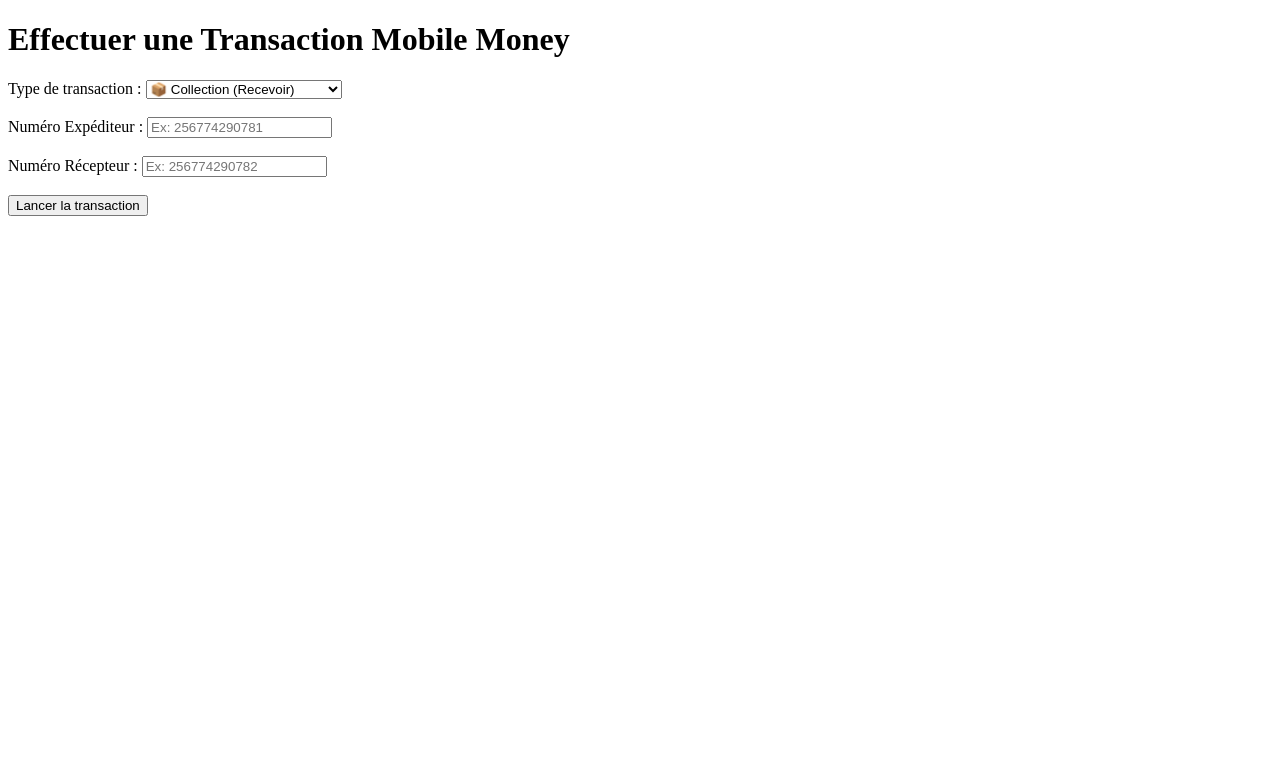
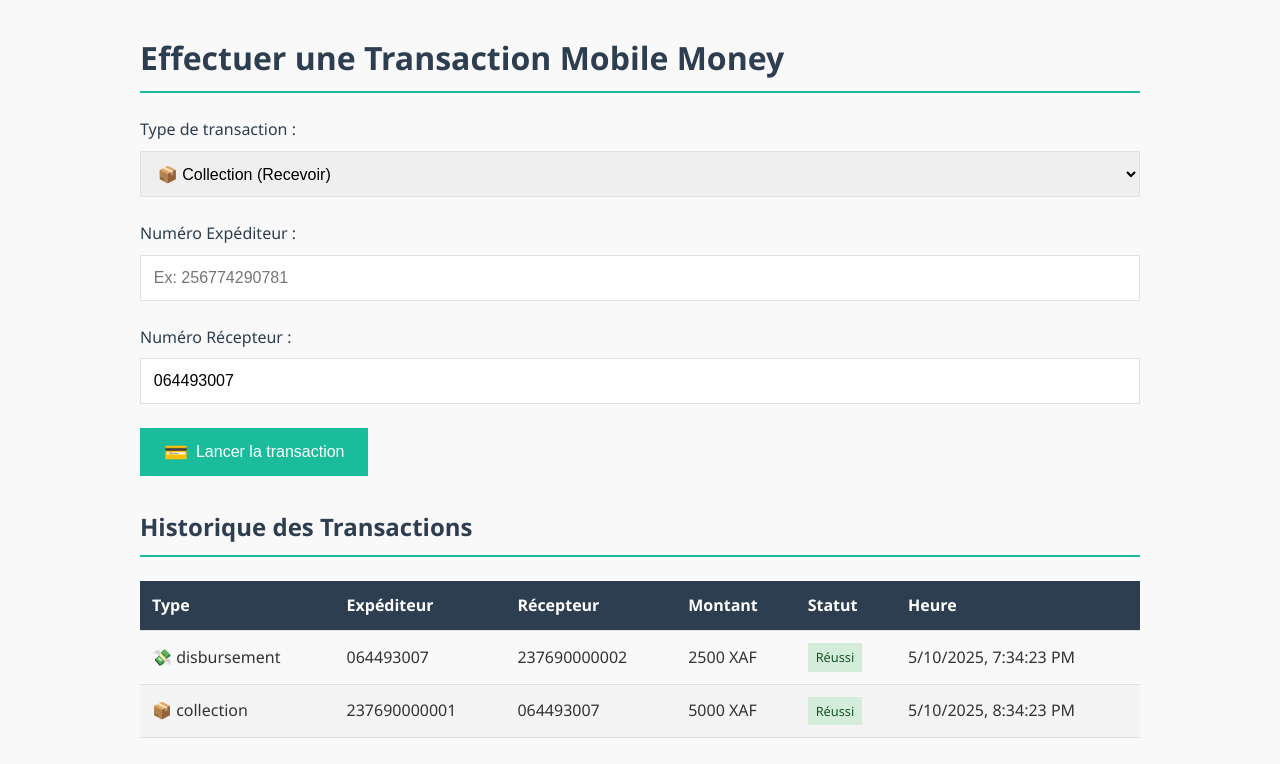
Before and after one commit to Nkounga42/MomoConnect, a plain HTML site: page frontend/index.html in a window 1280 px wide. Drawn offline with Linux system fonts and the light colour scheme; no server answers.

Commit message:
Add files via upload

```diff
--- a/frontend/index.html
+++ b/frontend/index.html
@@ -2,101 +2,73 @@
 <html lang="fr">
 <head>
     <meta charset="UTF-8" />
+    <meta name="viewport" content="width=device-width, initial-scale=1.0" />
     <title>Test Momo API</title>
+    <link rel="stylesheet" href="style.css">
+    <script src="./script.js" defer></script>
 </head>
 <body>
+    <div class="container">
         <h1>Effectuer une Transaction Mobile Money</h1>
 
+        <div class="card">
+            <div class="form-group">
                 <label for="transactionType">Type de transaction :</label>
                 <select id="transactionType" onchange="afficherChamps()">
                     <option value="collection">📦 Collection (Recevoir)</option>
                     <option value="disbursement">💸 Disbursement (Envoyer)</option>
                     <option value="remittance">🌍 Remittance (International)</option>
                 </select>
-    <br /><br />
+            </div>
 
+            <div id="expediteur-container" class="form-group">
                 <label for="expediteur">Numéro Expéditeur :</label>
                 <input type="text" id="expediteur" placeholder="Ex: 256774290781" />
-    <br /><br />
+            </div>
 
+            <div class="form-group">
                 <label for="recepteur">Numéro Récepteur :</label>
                 <input type="text" id="recepteur" placeholder="Ex: 256774290782" />
-    <br /><br />
-
-    <div id="montantSection" style="display:none;">
-      <label for="amount">Montant (optionnel) :</label>
-      <input type="text" id="amount" placeholder="Ex: 2000" />
-      <br /><br />
-
-      <label for="currency">Devise (optionnel) :</label>
-      <input type="text" id="currency" placeholder="Ex: EUR" />
-      <br /><br />
             </div>
 
-    <button onclick="lancerTransaction()">Lancer la transaction</button>
+            <div id="montantSection" class="form-group hidden">
+                <label for="amount">Montant :</label>
+                <div class="currency-selector">
+                    <input type="number" id="amount" placeholder="Ex: 2000" />
+                    <select id="currency" hidden>
+                        <option value="XAF">XAF (Franc CFA)</option>
+                        <option value="XOF">XOF (Franc CFA Ouest)</option>
+                        <option value="USD">USD (Dollar US)</option>
+                        <option value="EUR">EUR (Euro)</option>
+                    </select>
+                </div>
+            </div>
 
-    <script>
-      function afficherChamps() {
-        const type = document.getElementById("transactionType").value;
-        const montantSection = document.getElementById("montantSection");
+            <button class="btn" onclick="lancerTransaction()">
+                <span class="transaction-icon">💳</span> Lancer la transaction
+            </button>
+        </div>
 
-        if (type === "disbursement" || type === "remittance") {
-          montantSection.style.display = "block";
-        } else {
-          montantSection.style.display = "none";
-        }
-      }
+        <h2>Historique des Transactions</h2>
+        <div class="card">
+            <table id="historique">
+                <thead>
+                    <tr>
+                        <th>Type</th>
+                        <th>Expéditeur</th>
+                        <th>Récepteur</th>
+                        <th>Montant</th>
+                        <th>Statut</th>
+                        <th>Heure</th>
+                    </tr>
+                </thead>
+                <tbody>
+                    <!-- Historique des transactions -->
+                </tbody>
+            </table>
+        </div>
+    </div>
 
-      function lancerTransaction() {
-        const type = document.getElementById("transactionType").value;
-        const expediteur = document.getElementById("expediteur").value;
-        const recepteur = document.getElementById("recepteur").value;
-        const amount = document.getElementById("amount").value;
-        const currency = document.getElementById("currency").value;
 
-        if (!expediteur || !recepteur) {
-          alert("🚨 Veuillez remplir les numéros expéditeur et récepteur !");
-          return;
-        }
-
-        let endpoint = "";
-        let payload = {
-          numeroExpediteur: expediteur,
-          numeroRecepteur: recepteur,
-        };
-
-        if (type === "collection") {
-          endpoint = "collection";
-        } else if (type === "disbursement" || type === "remittance") {
-          if (!amount || !currency) {
-            alert("🚨 Veuillez renseigner le montant et la devise !");
-            return;
-          }
-          endpoint = type;
-          payload.amount = amount;
-          payload.currency = currency;
-        }
-
-        fetch(`http://localhost:3000/${endpoint}`, {
-          method: "POST",
-          headers: {
-            "Content-Type": "application/json",
-          },
-          body: JSON.stringify(payload),
-        })
-          .then((response) => response.json())
-          .then((data) => {
-            console.log("✅ Réponse du serveur:", data);
-            alert(data.message || "Transaction réussie !");
-          })
-          .catch((error) => {
-            console.error("❌ Erreur:", error);
-            alert("Erreur durant la transaction");
-          });
-      }
-
-      // Initialiser les champs visibles en fonction de la sélection par défaut
-      afficherChamps();
-    </script>
 </body>
 </html>
--- /dev/null
+++ b/frontend/script.js
@@ -0,0 +1,249 @@
+
+// Variables globales
+let historiqueTransactions = []; // Tableau pour l'historique des transactions
+const userNumber = "064493007"; // Numéro de téléphone de l'utilisateur
+
+// Sélection des éléments DOM
+let type_ = document.getElementById("transactionType");
+let expediteur_ = document.getElementById("expediteur");
+let recepteur_ = document.getElementById("recepteur");
+let amount_ = document.getElementById("amount");
+let currency_ = document.getElementById("currency");
+let expContainer = document.getElementById("expediteur-container");
+let montantSection = document.getElementById("montantSection");
+
+
+async function detectCountryAndCurrency() {
+  try {
+    // 1. Détecter le pays via l'IP (API gratuite)
+    const res = await fetch("https://ipapi.co/json/");
+    const data = await res.json();
+    const country = data.country_name;
+    const countryCode = data.country_code;
+
+    console.log("🌍 Pays détecté :", country);
+
+    // 2. Liste des devises MTN MoMo par pays
+    const mtnCurrencies = {
+      BJ: "XOF", // Bénin
+      CM: "XAF", // Cameroun
+      CI: "XOF", // Côte d'Ivoire
+      CG: "XAF", // Congo-Brazzaville
+      SZ: "SZL", // Eswatini
+      GH: "GHS", // Ghana
+      GN: "GNF", // Guinée
+      GW: "XOF", // Guinée-Bissau
+      LR: "LRD", // Liberia
+      NG: "NGN", // Nigeria
+      RW: "RWF", // Rwanda
+      UG: "UGX", // Ouganda
+      ZM: "ZMW", // Zambie
+      AF: "AFN", // Afghanistan
+    };
+
+    // 3. Trouver la devise selon le pays
+    const currency = mtnCurrencies[countryCode];
+
+    console.log("💱 Devise MTN MoMo :", currency);
+    document.getElementById("currency").value = currency;
+    return currency;
+  } catch (error) {
+    console.error("❌ Erreur lors de la détection :", error);
+    return "XAF"; // Devise par défaut en cas d'erreur
+  }
+}
+
+
+// Fonction pour afficher/masquer les champs en fonction du type de transaction
+function afficherChamps() {
+  const type = type_.value;
+
+  // Gestion des champs en fonction du type de transaction
+  if (type === "collection") {
+    recepteur_.value = userNumber;
+    expediteur_.value = "";
+    montantSection.classList.add("hidden");
+  } else if (type === "disbursement") {
+    expediteur_.value = userNumber;
+    recepteur_.value = "";
+    montantSection.classList.remove("hidden");
+  } else if (type === "remittance") {
+    expediteur_.value = "";
+    recepteur_.value = "";
+    montantSection.classList.remove("hidden");
+  }
+}
+
+// Fonction pour ajouter une transaction à l'historique
+function ajouterHistorique(transaction) {
+  historiqueTransactions.unshift(transaction); // Ajout au début du tableau
+
+  const tbody = document.getElementById("historique").querySelector("tbody");
+  const row = document.createElement("tr");
+
+  // Déterminer le badge de statut
+  let statusBadge = "";
+  if (transaction.status === "COMPLETED") {
+    statusBadge = `<span class="status-badge status-success">Réussi</span>`;
+  } else if (transaction.status === "PENDING") {
+    statusBadge = `<span class="status-badge status-pending">En cours</span>`;
+  } else {
+    statusBadge = `<span class="status-badge status-error">Échoué</span>`;
+  }
+
+  row.innerHTML = `
+                <td>${getTransactionIcon(transaction.type)} ${
+    transaction.type
+  }</td>
+                <td>${transaction.numeroExpediteur}</td>
+                <td>${transaction.numeroRecepteur}</td>
+                <td>${
+                  transaction.amount
+                    ? transaction.amount + " " + transaction.currency
+                    : "N/A"
+                }</td>
+                <td>${statusBadge}</td>
+                <td>${new Date(
+                  transaction.transactionTime
+                ).toLocaleString()}</td>
+            `;
+
+  // Ajouter au début du tableau
+  if (tbody.firstChild) {
+    tbody.insertBefore(row, tbody.firstChild);
+  } else {
+    tbody.appendChild(row);
+  }
+}
+
+// Fonction pour obtenir l'icône de transaction
+function getTransactionIcon(type) {
+  switch (type) {
+    case "collection":
+      return "📦";
+    case "disbursement":
+      return "💸";
+    case "remittance":
+      return "🌍";
+    default:
+      return "💳";
+  }
+}
+
+// Fonction pour lancer une transaction
+async function lancerTransaction() {
+  const type = type_.value;
+  const expediteur = expediteur_.value;
+  const recepteur = recepteur_.value;
+  const amount = amount_.value;
+  const currency = await detectCountryAndCurrency();
+
+  // Validation des champs
+  if (!expediteur || !recepteur) {
+    alert("🚨 Veuillez remplir les numéros expéditeur et récepteur !");
+    return;
+  }
+
+  if (
+    (type === "disbursement" || type === "remittance") &&
+    (!amount || isNaN(amount))
+  ) {
+    alert("🚨 Veuillez renseigner un montant valide !");
+    return;
+  }
+
+  let endpoint = "";
+  let payload = {
+    numeroExpediteur: expediteur,
+    numeroRecepteur: recepteur,
+  };
+
+  if (type === "collection") {
+    endpoint = "collection";
+  } else if (type === "disbursement" || type === "remittance") {
+    endpoint = type;
+    payload.amount = parseFloat(amount);
+    payload.currency = currency;
+  }
+
+  // Afficher un indicateur de chargement
+  const btn = document.querySelector(".btn");
+  const originalText = btn.innerHTML;
+  btn.innerHTML = `<span class="transaction-icon">⏳</span> Traitement en cours...`;
+  btn.disabled = true;
+
+  // Envoi de la requête à l'API
+  try {
+    const response = await fetch(`http://localhost:3000/${endpoint}`, {
+      method: "POST",
+      headers: {
+        "Content-Type": "application/json",
+      },
+      body: JSON.stringify(payload),
+    });
+
+    const data = await response.json();
+    console.log("✅ Réponse du serveur:", data);
+
+    // Notification visuelle
+    alert(data.message || "Transaction réussie !");
+
+    // Ajouter la transaction à l'historique
+    const transaction = {
+      type: type,
+      numeroExpediteur: expediteur,
+      numeroRecepteur: recepteur,
+      amount: payload.amount || null,
+      currency: payload.currency || null,
+      transactionTime: new Date().toISOString(),
+      status: "COMPLETED", // À adapter selon la réponse de l'API
+    };
+    ajouterHistorique(transaction);
+  } catch (error) {
+    console.error("❌ Erreur:", error);
+    alert("Erreur durant la transaction");
+
+    // Ajouter quand même à l'historique avec statut d'erreur
+    const transaction = {
+      type: type,
+      numeroExpediteur: expediteur,
+      numeroRecepteur: recepteur,
+      amount: payload.amount || null,
+      currency: payload.currency || null,
+      transactionTime: new Date().toISOString(),
+      status: "ERROR",
+    };
+    ajouterHistorique(transaction);
+  } finally {
+    // Restaurer le bouton
+    btn.innerHTML = originalText;
+    btn.disabled = false;
+  }
+}
+
+// Initialisation
+document.addEventListener("DOMContentLoaded", function () {
+  afficherChamps();
+  detectCountryAndCurrency();
+
+  // Ajouter quelques transactions fictives pour l'exemple
+  ajouterHistorique({
+    type: "collection",
+    numeroExpediteur: "237690000001",
+    numeroRecepteur: userNumber,
+    amount: 5000,
+    currency: "XAF",
+    transactionTime: new Date(Date.now() - 3600000).toISOString(),
+    status: "COMPLETED",
+  });
+
+  ajouterHistorique({
+    type: "disbursement",
+    numeroExpediteur: userNumber,
+    numeroRecepteur: "237690000002",
+    amount: 2500,
+    currency: "XAF",
+    transactionTime: new Date(Date.now() - 7200000).toISOString(),
+    status: "COMPLETED",
+  });
+});
--- /dev/null
+++ b/frontend/style.css
@@ -0,0 +1,166 @@
+:root {
+  --primary: #2c3e50;
+  --secondary: #1abc9c;
+  --accent: #16a085;
+  --light: #f9f9f9;
+  --dark: #333;
+  --border: #e1e1e1;
+  --shadow: 0 4px 12px rgba(0, 0, 0, 0.1);
+  --transition: all 0.3s ease;
+}
+
+* {
+  box-sizing: border-box;
+  margin: 0;
+  padding: 0;
+}
+
+body {
+  font-family: "Segoe UI", Roboto, "Helvetica Neue", Arial, sans-serif;
+  background: var(--light);
+  color: var(--dark);
+  line-height: 1.6;
+  padding: 2rem;
+}
+
+.container {
+  max-width: 1000px;
+  margin: 0 auto;
+}
+
+h1,
+h2 {
+  color: var(--primary);
+  margin-bottom: 1.5rem;
+  padding-bottom: 0.5rem;
+  border-bottom: 2px solid var(--secondary);
+}
+
+.card {
+  margin-bottom: 2rem;
+}
+
+.form-group {
+  margin-bottom: 1.5rem;
+}
+
+label {
+  display: block;
+  margin-bottom: 0.5rem;
+  font-weight: 500;
+  color: var(--primary);
+}
+
+select,
+input {
+  width: 100%;
+  padding: 0.8rem;
+  border: 1px solid var(--border);
+  font-size: 1rem;
+  transition: var(--transition);
+}
+
+select:focus,
+input:focus {
+  outline: none;
+  border-color: var(--secondary);
+  box-shadow: 0 0 0 3px rgba(26, 188, 156, 0.2);
+}
+
+.btn {
+  background: var(--secondary);
+  color: white;
+  border: none;
+  padding: 0.8rem 1.5rem;
+  font-size: 1rem;
+  cursor: pointer;
+  transition: var(--transition);
+  display: inline-flex;
+  align-items: center;
+  gap: 0.5rem;
+}
+
+.btn:hover {
+  background: var(--accent);
+  transform: translateY(-2px);
+}
+
+.transaction-icon {
+  font-size: 1.2rem;
+}
+
+table {
+  width: 100%;
+  border-collapse: collapse;
+  margin-top: 1rem;
+}
+
+th,
+td {
+  padding: 0.75rem;
+  text-align: left;
+  border-bottom: 1px solid var(--border);
+}
+
+th {
+  background: var(--primary);
+  color: white;
+}
+
+tr:nth-child(even) {
+  background: rgba(0, 0, 0, 0.02);
+}
+
+tr:hover {
+  background: rgba(26, 188, 156, 0.05);
+}
+
+.status-badge {
+  display: inline-block;
+  padding: 0.25rem 0.5rem;
+  font-size: 0.8rem;
+  font-weight: 500;
+}
+
+.status-success {
+  background: #d4edda;
+  color: #155724;
+}
+
+.status-pending {
+  background: #fff3cd;
+  color: #856404;
+}
+
+.status-error {
+  background: #f8d7da;
+  color: #721c24;
+}
+
+.hidden {
+  display: none;
+}
+
+.currency-selector {
+  display: flex;
+  gap: 1rem;
+}
+
+.currency-selector select {
+  flex: 1;
+}
+
+@media (max-width: 768px) {
+  body {
+    padding: 1rem;
+  }
+
+  .card {
+    padding: 1.5rem;
+  }
+
+  .currency-selector {
+    flex-direction: column;
+    gap: 0.5rem;
+  }
+}
```
Lines whose indentation alone changed are shown as unchanged.
